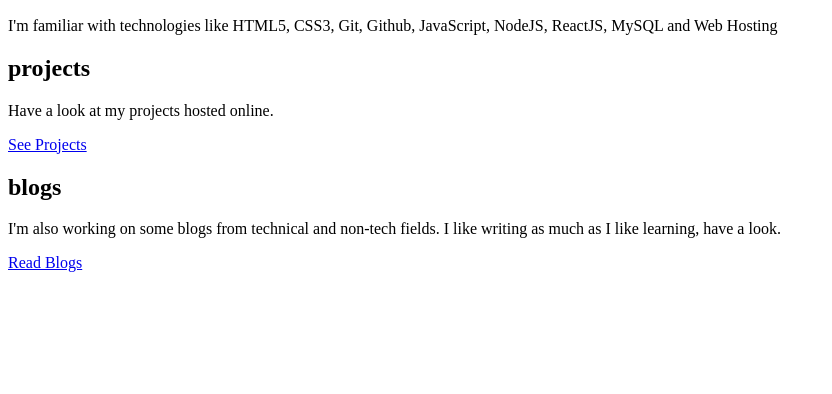
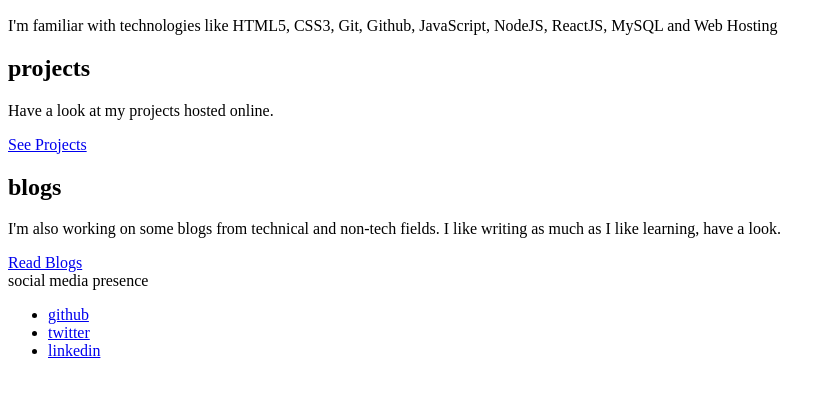
Before and after one commit to manavsinghrajput/manvendra-singh-webdeveloper-portfolio, a plain HTML site: page index.html in a window 1280 px wide. Shown: the part 240-634 px from the top of the page, without its empty margins (0-832 px from the left). Drawn offline with Linux system fonts and the light colour scheme.

Commit message:
Update: uploaded footer code

```diff
--- a/index.html
+++ b/index.html
@@ -60,6 +60,21 @@
         </div>
     </section>
 
+    <footer>
+        <div>social media presence</div>
+        <ul>
+            <li>
+                <a href="https://github.com/manavsinghrajput">github</a>
+            </li>
+            <li>
+                <a href="https://twitter.com/manvendraS1ngh">twitter</a>
+            </li>
+            <li>
+                <a href="https://www.linkedin.com/in/manavsinghrajput/">linkedin</a>
+            </li>
+        </ul>
+    </footer>
+
 
 
 
```
